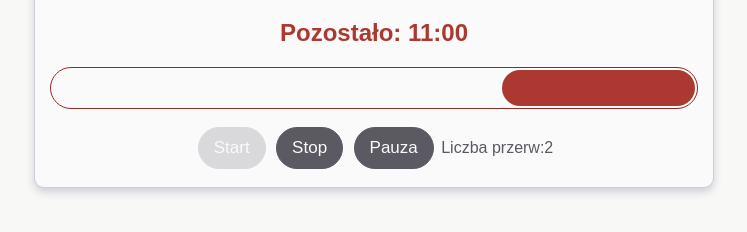
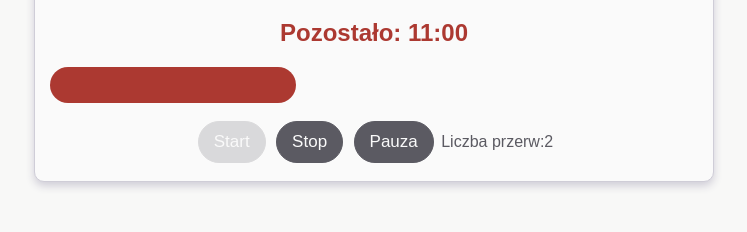
Before and after one commit to webskigosc/pomodoro-app, a plain HTML site: page index.html in a window 1280 px wide. Shown: the part 398-630 px from the top of the page, without its empty margins (266-1013 px from the left). Drawn offline with Linux system fonts and the light colour scheme.

Commit message:
W02L05 - Homework 2 - Added styles and update README.md

```diff
--- a/index.html
+++ b/index.html
@@ -27,9 +27,10 @@
       <div class="Timebox">
         <h1>Uczę się</h1>
         <h2 class="Clock">Pozostało: 11:00</h2>
-        <div class="ProgressBar">
+        <div class="SingleProgressBar" style="width: 38%"></div>
+        <!-- <div class="ProgressBar">
           <div style="width: 30%" class="from-right"></div>
-        </div>
+        </div> -->
         <button disabled>Start</button>
         <button>Stop</button>
         <button>Pauza</button>
--- a/style.css
+++ b/style.css
@@ -115,7 +115,13 @@ button:disabled {
   background-color: var(--red-200);
   border-radius: 20px;
 }
-
+.SingleProgressBar {
+  height: 36px;
+  background-color: var(--red-200);
+  max-width: 100%;
+  border-radius: 22px;
+  margin-bottom: 15px;
+}
 /** Utilities Class **/
 .from-right {
   float: right;
```
Also changed, not shown: README.md.
